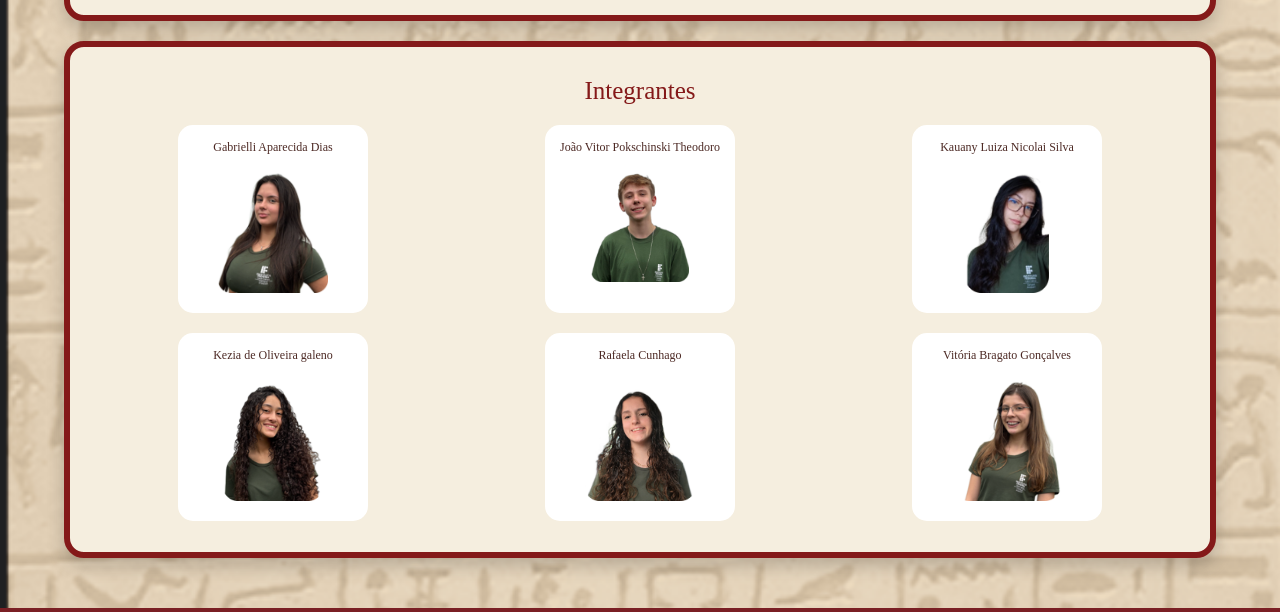
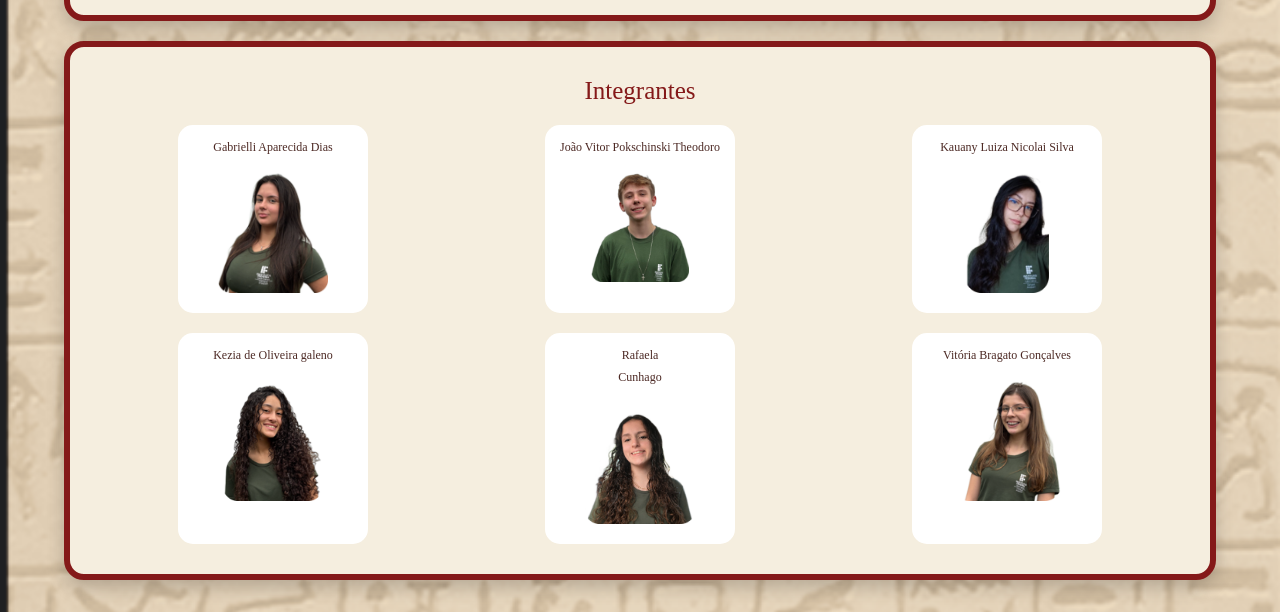
Before and after one commit to gabrielli-apx/Projeto-SEPE, a plain HTML site: page nos.html in a window 1280 px wide. Shown: the part 1052-1664 px from the top of the page. Drawn offline with Linux system fonts and the light colour scheme; a web font is replaced by a local one.

Commit message:
sobre nós arrumado
sobre nós arrumado

```diff
--- a/nos.html
+++ b/nos.html
@@ -132,7 +132,7 @@
 
                     <li class="n">Kezia de Oliveira galeno <img src="imagens/kézia.png" alt=""></li>
 
-                    <li class="n">Rafaela Cunhago <img src="imagens/rafa.png" alt=""></li>
+                    <li class="n">Rafaela <break>Cunhago</break> <img src="imagens/rafa.png" alt=""></li>
 
                     <li class="n"> Vitória Bragato Gonçalves <img src="imagens/vitória.png" alt=""></li>
 
```
